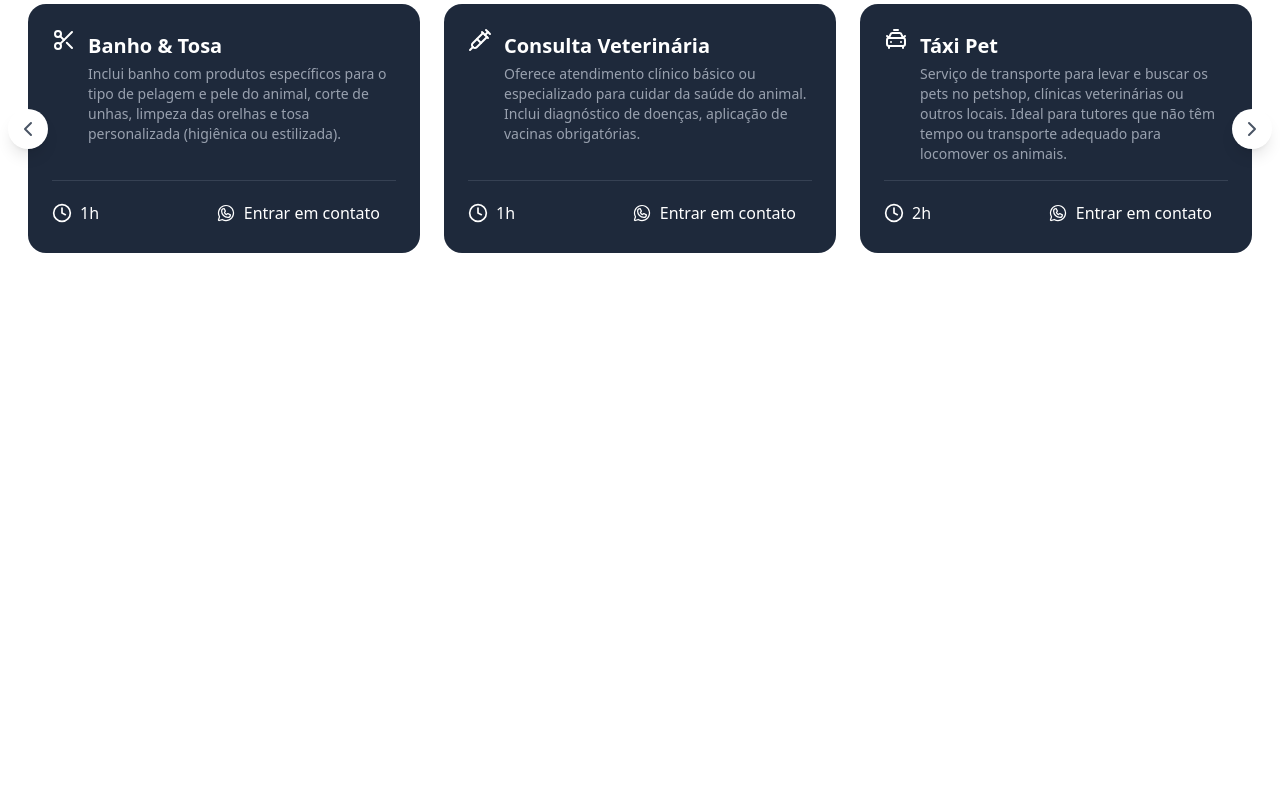
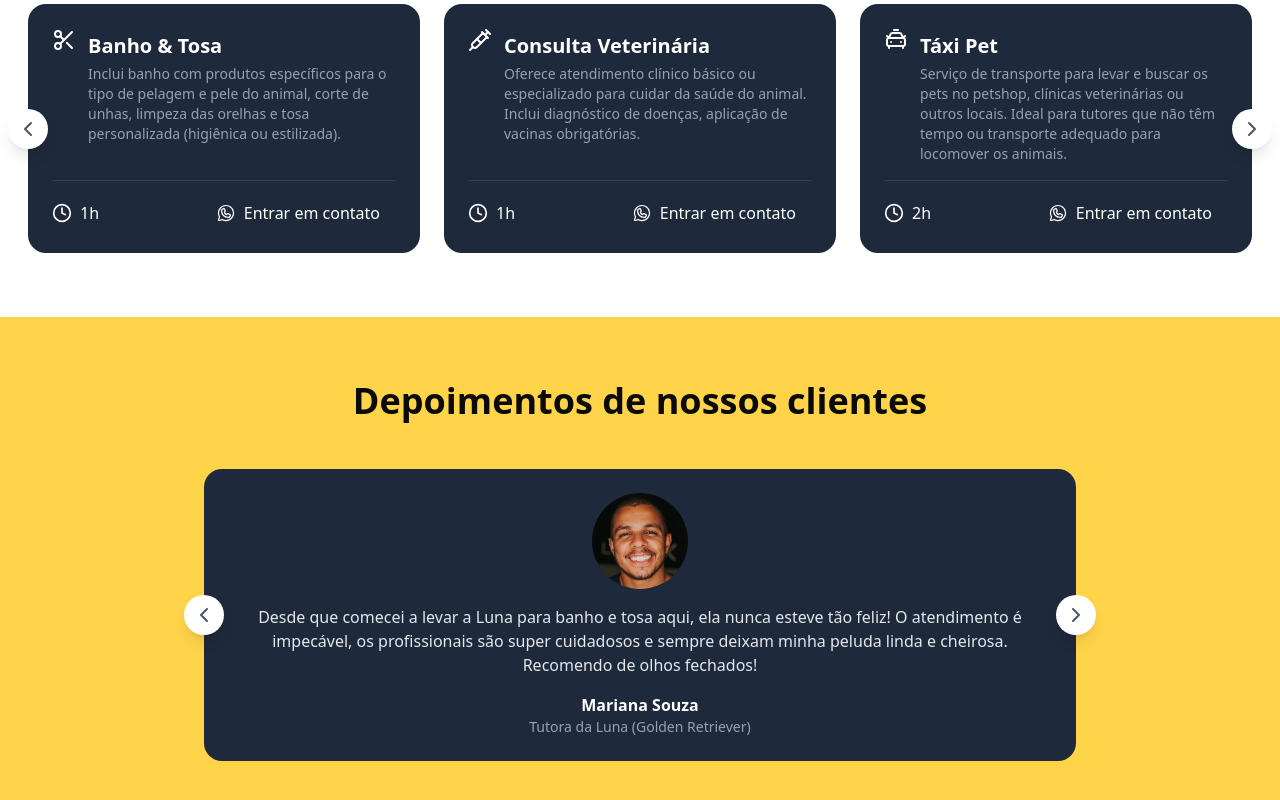
Before and after one commit to ArthurSilvagbs/LandingPage-PetShop, a Next.js app: page / in a window 1280 px wide. Shown: the part 1076-1876 px from the top of the page. Before the commit the page ends 1393 px from the top, so only its background shows below. Built offline with nearby package versions, Linux system fonts and the light colour scheme.

Commit message:
Finalizando o componente Testmonials

```diff
--- a/src/app/_components/services.tsx
+++ b/src/app/_components/services.tsx
@@ -63,7 +63,7 @@
         <section className="bg-white py-16">
             <div className="container mx-auto px-4">
 
-                <h2 className="text-4xl font-bold mb-12">Nossos Serviços</h2>
+                <h2 className="text-4xl font-bold mb-12 text-center">Nossos Serviços</h2>
 
                     <div className="relative">
 
--- /dev/null
+++ b/src/app/_components/testmonials.tsx
@@ -0,0 +1,119 @@
+"use client"
+
+import useEnblaCarousel from 'embla-carousel-react'
+import { ChevronLeft, ChevronRight, Scissors, Syringe, CarTaxiFront, Hotel, Clock } from 'lucide-react'
+import tutor1 from '../../../public/tutor1.png'
+import tutor2 from '../../../public/tutor1.png'
+import Image from 'next/image'
+
+const testmonials = [
+    {
+    content: "Desde que comecei a levar a Luna para banho e tosa aqui, ela nunca esteve tão feliz! O atendimento é impecável, os profissionais são super cuidadosos e sempre deixam minha peluda linda e cheirosa. Recomendo de olhos fechados!",
+    author: "Mariana Souza",
+    role: "Tutora da Luna (Golden Retriever)",
+    image: tutor2,
+    },
+    {
+    content: "O serviço de hotel para pets foi uma experiência incrível! Precisei viajar e fiquei tranquilo sabendo que o Thor estava sendo bem cuidado. Recebi fotos e atualizações diárias, e ele voltou para casa super feliz! Sem dúvida, o melhor petshop da região.",
+    author: "Rafael",
+    role: "Tutor do Thor (Bulldog Francês)",
+    image: tutor1,
+    },
+    {
+    content: "Meus gatos nunca gostaram de sair de casa, mas o atendimento nesse petshop fez toda a diferença. A equipe é muito paciente e cuidadosa, e o serviço de banho especializado para felinos foi maravilhoso! Agora sei onde confiar o cuidado deles.",
+    author: "Camila fernandes",
+    role: "Tutora da Mel e do Max",
+    image: tutor2,
+    },
+]
+
+export function Testmonials() {
+
+    const [emblaRef, emblaApi] = useEnblaCarousel({
+        loop: true,
+    })
+
+    function scrollPrev() {
+        emblaApi?.scrollPrev();
+    }
+
+    function scrollNext() {
+        emblaApi?.scrollNext();
+    }
+
+    return (
+
+        <section className="bg-[#ffd449] py-16">
+            <div className="container mx-auto px-4">
+
+                <h2 className="text-4xl font-bold text-center mb-12">Depoimentos de nossos clientes</h2>
+
+                    <div className="relative max-w-4xl mx-auto">
+
+                        <div className='overflow-hidden' ref={emblaRef}>
+                            <div className='flex'>
+                                {testmonials.map((item, index) => (
+                                    <div key={index} className='flex-[0_0_100%] min-w-0 px-3'>
+                                        <article className='bg-[#1e293b] text-white rounded-2xl p-6 space-y-4 h-full flex flex-col'>
+
+                                            <div className='flex flex-col items-center text-center space-y-4'>
+
+                                                <div className='relative w-24 h-24'>
+
+                                                    <Image
+                                                        src={item.image}
+                                                        alt={item.author}
+                                                        fill
+                                                        sizes='96px'
+                                                        className='object-cover rounded-full'
+                                                    />
+
+                                                </div>
+
+                                                    <p className='text-gray-200'>
+                                                        {item.content}
+                                                    </p>
+
+                                                    <div>
+                                                        <p className='font-bold'>
+                                                            {item.author}
+                                                        </p>
+
+                                                        <p className='text-sm text-gray-400'>
+                                                            {item.role}
+                                                        </p>
+                                                    </div>
+
+                                            </div>
+
+                                        </article>
+                                    </div>
+                                ))}
+                            </div>
+                        </div>
+
+                        <button
+                            onClick={scrollPrev}
+                            className=' bg-white flex items-center justify-center rounded-full shadow-lg w-10 h-10 absolute left-3 -translate-y-1/2 -translate-x-1/2 top-1/2'
+                        >
+                            <ChevronLeft
+                            className='w-6 h-6 text-gray-600'
+                            />
+                        </button>
+
+                        <button
+                            onClick={scrollNext}
+                            className=' bg-white flex items-center justify-center rounded-full shadow-lg w-10 h-10 absolute -right-7 -translate-y-1/2 -translate-x-1/2 top-1/2 z-10'
+                        >
+                            <ChevronRight
+                            className='w-6 h-6 text-gray-600'
+                            />
+                        </button>
+
+                    </div>
+
+            </div>
+        </section>
+
+    )
+}
--- a/src/app/page.tsx
+++ b/src/app/page.tsx
@@ -1,6 +1,7 @@
 import { About } from "./_components/about";
 import { Hero } from "./_components/hero";
 import { Services } from "./_components/services";
+import { Testmonials } from "./_components/testmonials";
 
 export default function Home() {
 
@@ -9,6 +10,7 @@
       <Hero />
       <About />
       <Services />
+      <Testmonials />
     </main>
   )
 }
```
Also changed, not shown: src/app/_components/footer.tsx (added).
